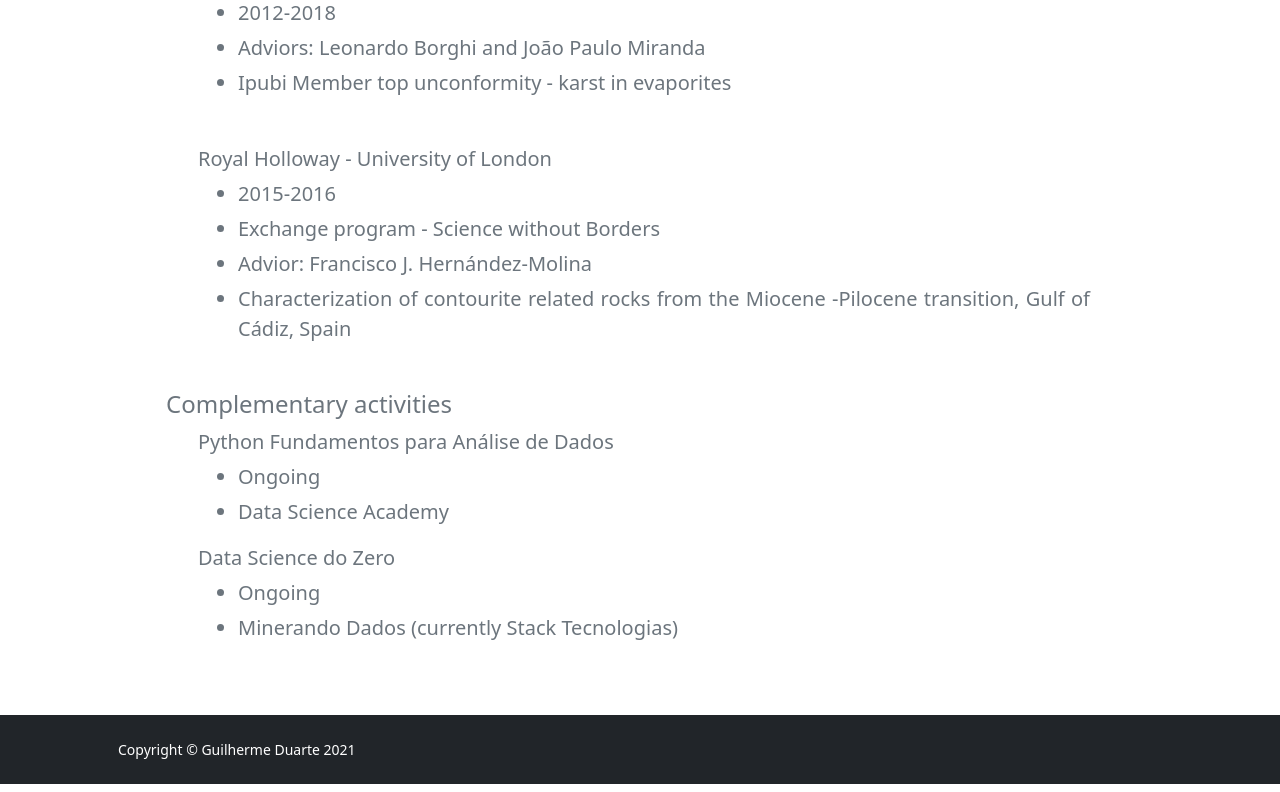
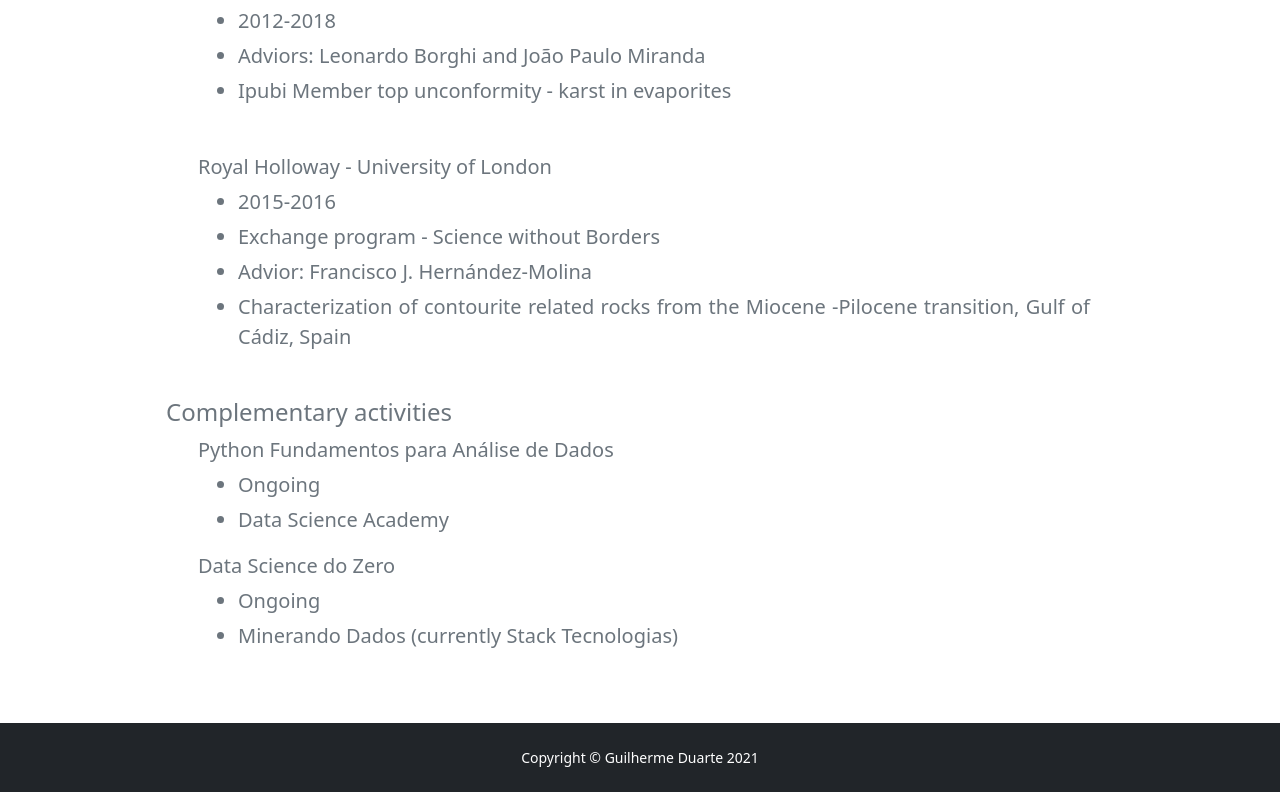
Before and after one commit to guilherme0893/portfolio, a React (Create React App) app: page /about in a window 1280 px wide. Shown: the part 1201-1993 px from the top of the page. Built offline with nearby package versions, Linux system fonts and the light colour scheme.

Commit message:
Add target aos links, alteracoes nas margens do nav e centralizar o texto do footer

```diff
--- a/public/index.html
+++ b/public/index.html
@@ -24,7 +24,7 @@
       work correctly both with client-side routing and a non-root public URL.
       Learn how to configure a non-root public URL by running `npm run build`.
     -->
-    <title>React App</title>
+    <title>Guilherme Duarte Portfolio</title>
   </head>
   <body>
     <noscript>You need to enable JavaScript to run this app.</noscript>
--- a/src/components/Footer.js
+++ b/src/components/Footer.js
@@ -4,7 +4,7 @@ function Footer() {
   return (
     <footer className="bg-dark py-4 mt-auto">
       <div className="container px-5">
-        <div className="row align-items-center justify-content-between flex-column flex-sm-row">
+        <div className="row justify-content-center flex-column flex-sm-row">
           <div className="col-auto">
             <div className="small m-0 text-white">
               Copyright &copy; Guilherme Duarte 2021
--- a/src/components/Navbar.js
+++ b/src/components/Navbar.js
@@ -11,7 +11,7 @@ export default class Navbar extends Component {
           <BootstrapNavbar.Collapse>
             <Nav>
               <div className="container px-5">
-                <div className="collapse navbar-collapse" id="navbarSupportedContent">
+                <div className="collapse navbar-collapse mb-2" id="navbarSupportedContent">
                   <ul className="navbar-nav ms-auto mb-2 mb-lg-0">
                     <li className="nav-item">
                       <NavLink className="nav-NavLink" exact to="/portfolio" activeClassName="selected">
--- a/src/pages/About.js
+++ b/src/pages/About.js
@@ -1,8 +1,6 @@
 import '../css/styles.css';
 import React from 'react';
 import CV from '../components/CV';
-// import TeamMember from '../components/TeamMember';
-// import ListMember from '../components/ListMember';
 
 class About extends React.Component {
   render() {
```
Also changed, not shown: src/pages/Formulario.js (deleted, +0 -179 lines).
